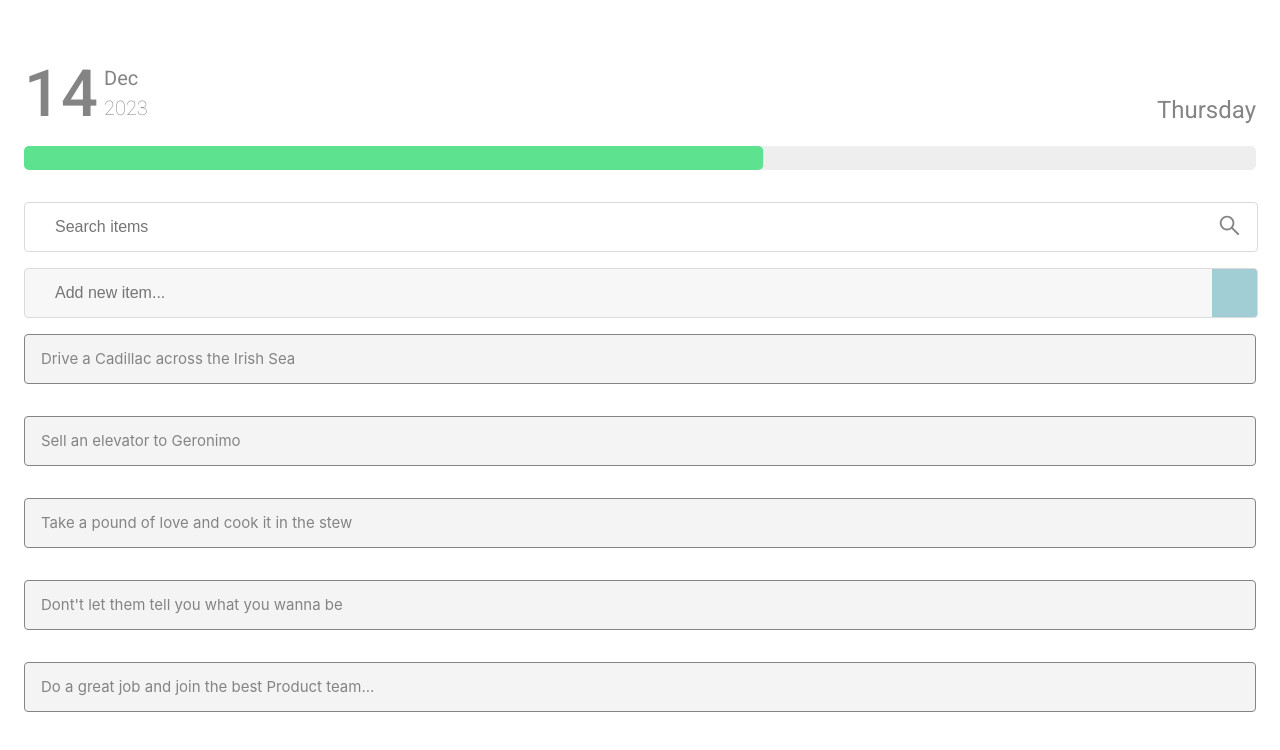
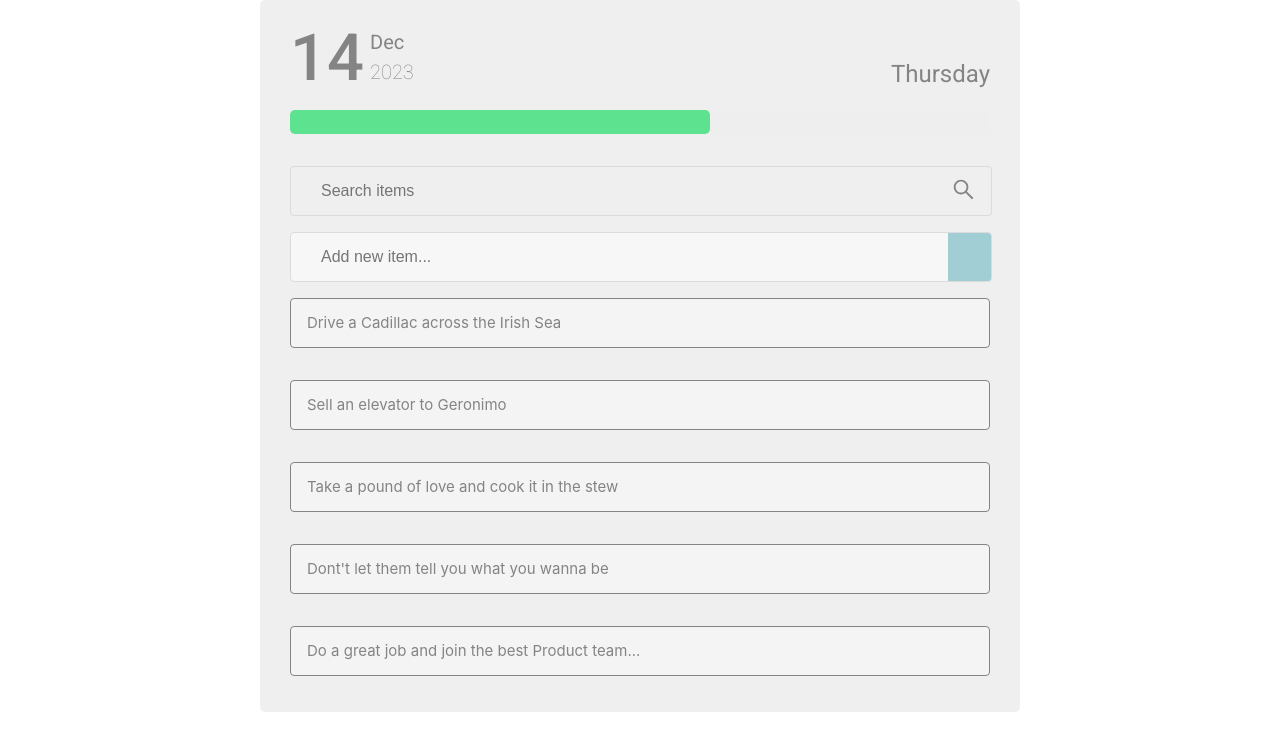
Before and after one commit to sizebay/frontend-challenge, a React (Create React App) app: page / in a window 1280 px wide. Shown: the top 750 px of the page. Built offline with nearby package versions, Linux system fonts and the light colour scheme; data requests are answered from the project's data file; some icons are missing.

Commit message:
feat: container size

```diff
--- a/package.json
+++ b/package.json
@@ -31,7 +31,7 @@
     "uuid.v4": "^1.0.0"
   },
   "scripts": {
-    "start": "react-scripts start",
+    "start": "concurrently \"react-scripts start\" \"json-server --watch -p 8080 db.json\"",
     "build": "react-scripts build",
     "test": "react-scripts test",
     "eject": "react-scripts eject",
@@ -56,6 +56,7 @@
   },
   "devDependencies": {
     "@types/react-dom": "^18.2.17",
-    "@types/uuid": "^9.0.7"
+    "@types/uuid": "^9.0.7",
+    "concurrently": "^8.2.2"
   }
 }
--- a/src/components/TasksList/styles.ts
+++ b/src/components/TasksList/styles.ts
@@ -6,4 +6,5 @@ export const SecaoCard = styled.section`
   margin: 0;
   padding: 0;
   flex-direction: column;
+  overflow: scroll;
 `;
--- a/src/pages/styles.ts
+++ b/src/pages/styles.ts
@@ -2,8 +2,12 @@ import styled from 'styled-components'
 
 export const Container = styled.main`
   text-align: center;
-  padding: 7vh 3vh;
-`
+  max-width: 700px;
+  margin: 0 auto 300px;
+  background-color: #efefef;
+  padding: 20px 30px;
+  border-radius: 5px;
+`;
 
 export const Logo = styled.img`
   height: 10vmin;
```
Also changed, not shown: 2 other files (tests, documents, lock files or other folders).
